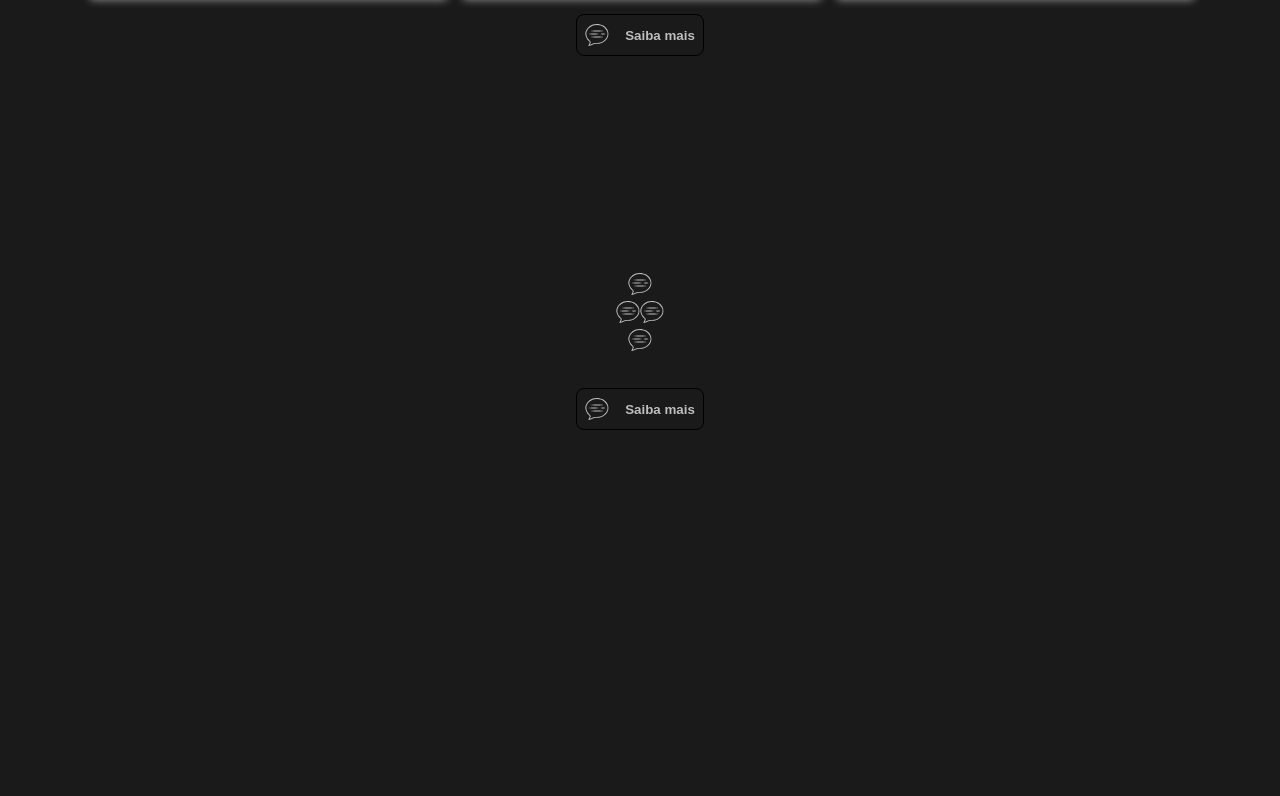
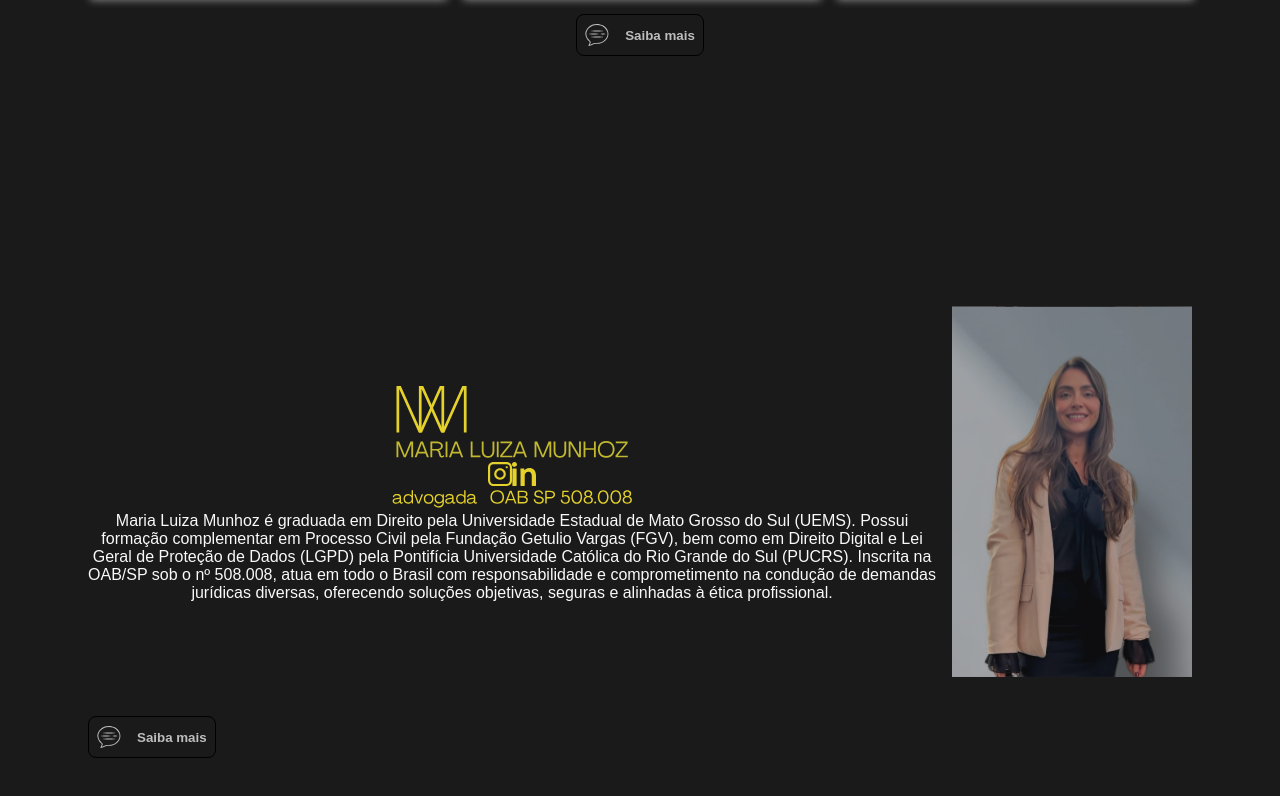
Before and after one commit to HigorBernardesPNG/laddingMalu, a Next.js app: page / in a window 1280 px wide. Shown: the part 1384-2180 px from the top of the page. Built offline with nearby package versions, Linux system fonts and the light colour scheme.

Commit message:
style: aplica flex box e estilização

```diff
--- a/src/components/SobreSection/Sobre.module.scss
+++ b/src/components/SobreSection/Sobre.module.scss
@@ -10,51 +10,13 @@
 }
 
 .container {
-  @include flex-direction;
+  @include flex-center;
   gap: 16px;
   margin: 0 auto;
 }
 
-.containerAreasGlobal {
-
-    display: flex;
-    gap: 16px;
-
-}
-
-.containerAreas {
-
-    @include flex-center;
-    flex-direction: column;
-    width: 100%;
-    box-shadow: 2px 2px 8px rgba(255, 255, 255, 0.514);
-    background-color: $light-color;
-    padding: 32px 32px;
-    border-radius: 2px;
-    gap: 16px;
-
-  p {
-    font-size: $size-subtitule-heroSection;
-  }
-
-}
-
-.titleSection {
-
+.paragraph {
   color: $light-color;
-  font-size: $size-titule-areasSection;
-  border-bottom: 2px solid $light-color;
-  display: inline-block;
-  margin-bottom: 4px;
-
-}
-
-.title {
-  @include titule-base;
-}
-
-.paragraph {
-  color: $background-one;
   font-size: $size-text-block;
   font-weight: 400;
 }
--- a/src/components/SobreSection/index.tsx
+++ b/src/components/SobreSection/index.tsx
@@ -9,22 +9,22 @@ const SobreSection = () => {
         <section>
             <div>
                 <Image
-                    src="/images/iconButton.svg"
+                    src="/images/logoComEscrita.svg"
                     alt="Logo da advogada Maria Luiza Munhoz"
-                    width={24}
-                    height={24}
+                    width={240}
+                    height={72}
                     priority
                 />
                 <div>
                     <Image
-                    src="/images/iconButton.svg"
+                    src="/images/instagram.svg"
                     alt="Logo da advogada Maria Luiza Munhoz"
                     width={24}
                     height={24}
                     priority
                     />
                     <Image
-                    src="/images/iconButton.svg"
+                    src="/images/linkedin.svg"
                     alt="Logo da advogada Maria Luiza Munhoz"
                     width={24}
                     height={24}
@@ -32,18 +32,36 @@ const SobreSection = () => {
                     />
                 </div>
                 <Image
-                    src="/images/iconButton.svg"
+                    src="/images/escritaAdvogadaOAB.svg"
                     alt="Logo da advogada Maria Luiza Munhoz"
-                    width={24}
-                    height={24}
+                    width={240}
+                    height={18}
                     priority
                 />
             </div>
+            <div>
+                <p className={styles.paragraph}>
+                    Maria Luiza Munhoz é graduada em Direito pela Universidade Estadual de Mato Grosso do Sul (UEMS).
+                    Possui formação complementar em Processo Civil pela Fundação Getulio Vargas (FGV), bem como em Direito Digital
+                    e Lei Geral de Proteção de Dados (LGPD) pela Pontifícia Universidade Católica do Rio Grande do Sul (PUCRS).
+                    Inscrita na OAB/SP sob o nº 508.008, atua em todo o Brasil com responsabilidade e comprometimento na condução
+                    de demandas jurídicas diversas, oferecendo soluções objetivas, seguras e alinhadas à ética profissional.
+                </p>
+            </div>
         </section>
         <section>
+            <Image
+                    src="/images/fotoDaProfissional.svg"
+                    alt="Logo da advogada Maria Luiza Munhoz"
+                    width={240}
+                    height={440}
+                    priority
+                />
+        </section>
 
-        </section>
-        <button className={styles.ctaButton}>
+
+      </div>
+      <button className={styles.ctaButton}>
         <Image
         src="/images/iconButton.svg"
         alt="Logo da advogada Maria Luiza Munhoz"
@@ -52,8 +70,6 @@ const SobreSection = () => {
         priority
         /> Saiba mais
         </button>
-
-      </div>
     </section>
   );
 };
```
Also changed, not shown: public/images/instagram.svg (renamed from public/images/botoesInstagramAreaProfissional.svg), public/images/linkedin.svg (renamed from public/images/botoesLinkedinAreaProfissional.svg).
